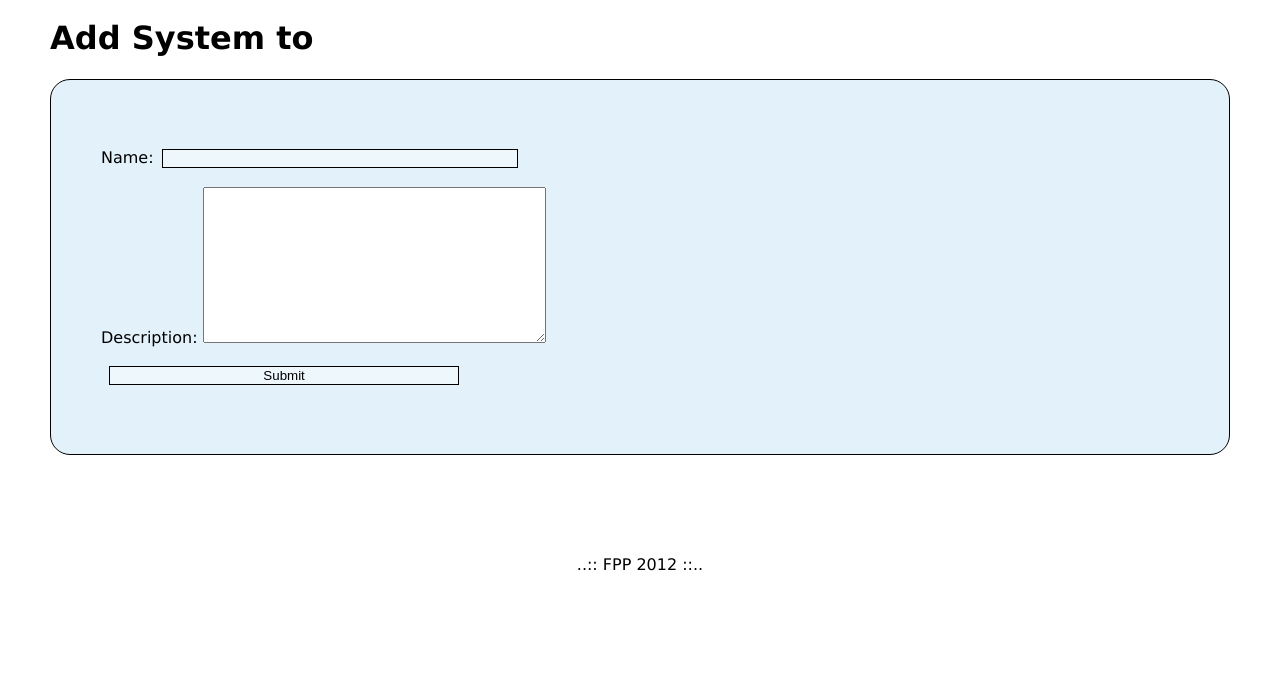
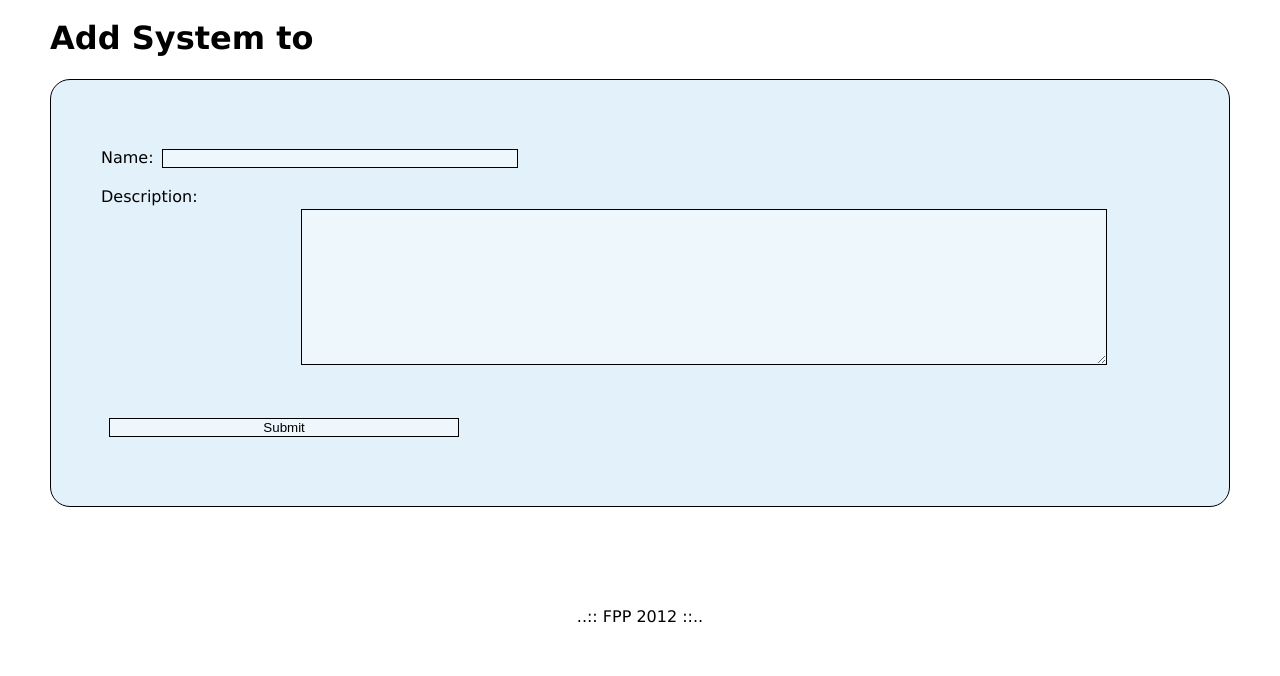
Before and after one commit to elisiano/cern-tender, a Django app: a page that uses templates/base.html in a window 1280 px wide. Shown: the part 152-828 px from the top of the page. Before the commit the page ends 723 px from the top, so only its background shows below. Run offline with Django 3.2, Linux system fonts and the light colour scheme; data that the repository does not hold is empty; parts of the project's set-up code (start-up, migrations or seed data) failed here and were passed over; some libraries are stand-ins or nearby versions.

Commit message:
fixed some look & feel in some forms
and also handled an exception in displaying the system when the rules
were empty.

```diff
--- a/documents/forms.py
+++ b/documents/forms.py
@@ -37,6 +37,8 @@
 class EditDocumentRootForm(DocBaseForm):
     intro = forms.CharField(widget=forms.Textarea(attrs={'class':'ui-widget ui-corner-all','rows':30, 'cols':60}),
                             label="Introduction", required=False)
+    questionnaire_intro = forms.CharField(widget=forms.Textarea(attrs={'class':'ui-widget ui-corner-all','rows':30, 'cols':60}),
+                            label="Questionnaire Introduction", required=False)
     title = forms.CharField()
 
     def __init__(self, *args, **kwargs):
--- a/documents/views.py
+++ b/documents/views.py
@@ -88,6 +88,7 @@
             del doc['id']
             del doc['rev']
             doc['intro'] = form.cleaned_data['intro']
+            doc['questionnaire_intro'] = form.cleaned_data['questionnaire_intro']
             doc['title'] = form.cleaned_data['title']
             # the systems must be reordered
             new_systems = []
@@ -200,7 +201,10 @@
             system['rules'] = "\r\n\r\n".join(system['rules'])
         else:
             ### to avoid having an empty list displayed
-            del system['rules']
+            try:
+                del system['rules']
+            except KeyError:
+                pass
         form = forms.EditSystemForm(system, auto_id=False)
 
     system['index'] = int(system_idx)
--- a/questions/forms.py
+++ b/questions/forms.py
@@ -58,3 +58,7 @@
 
     class Meta:
         document = models.QuestionFreeText
+
+    def __init__(self,*args, **kwargs):
+        super(QuestionFreeTextForm, self).__init__(*args, **kwargs)
+        self.fields['answer'].widget = widget=forms.Textarea(attrs={'class':'ui-widget ui-corner-all','rows':10, 'cols':30})
--- a/static/css/main.css
+++ b/static/css/main.css
@@ -33,13 +33,14 @@
     background: #E3F1FA;
 }
 
-input, select {
+input, select, textarea {
     border: 1px solid black;
     /* background: #9cf; */
     background: #EEF7FC;
     width: 350px;
     margin: 3px;
 }
+
 
 /*
 input[type="submit"] {
@@ -187,6 +188,15 @@
     margin-top: 100px;
 }
 
+#document_form > p > textarea {
+    width: 800px ! important;
+    clear: right;
+    display: block;
+    margin-left: 200px;
+    margin-bottom: 50px;
+    /*float: right;*/
+}
+
 /****** Systems Part ******/
 a.system, a.section, a.question {
     width: 75px;
@@ -238,6 +248,15 @@
     margin: 25px;
     margin-top: 100px;
 }
+
+#edit_system > p > textarea {
+    margin-left: 100px;
+    margin-bottom: 50px;
+    display: block;
+    clear: both;
+    width: 800px;
+    height: 300px;
+}
 /**************************/
 
 /**** Sections Part *****/
@@ -278,7 +297,7 @@
 }
 
 
-/**** Questionnaire PArt ****/
+/**** Questionnaire Part ****/
 #questionnaire > div.system {
     font-size: 200%
 }
```
